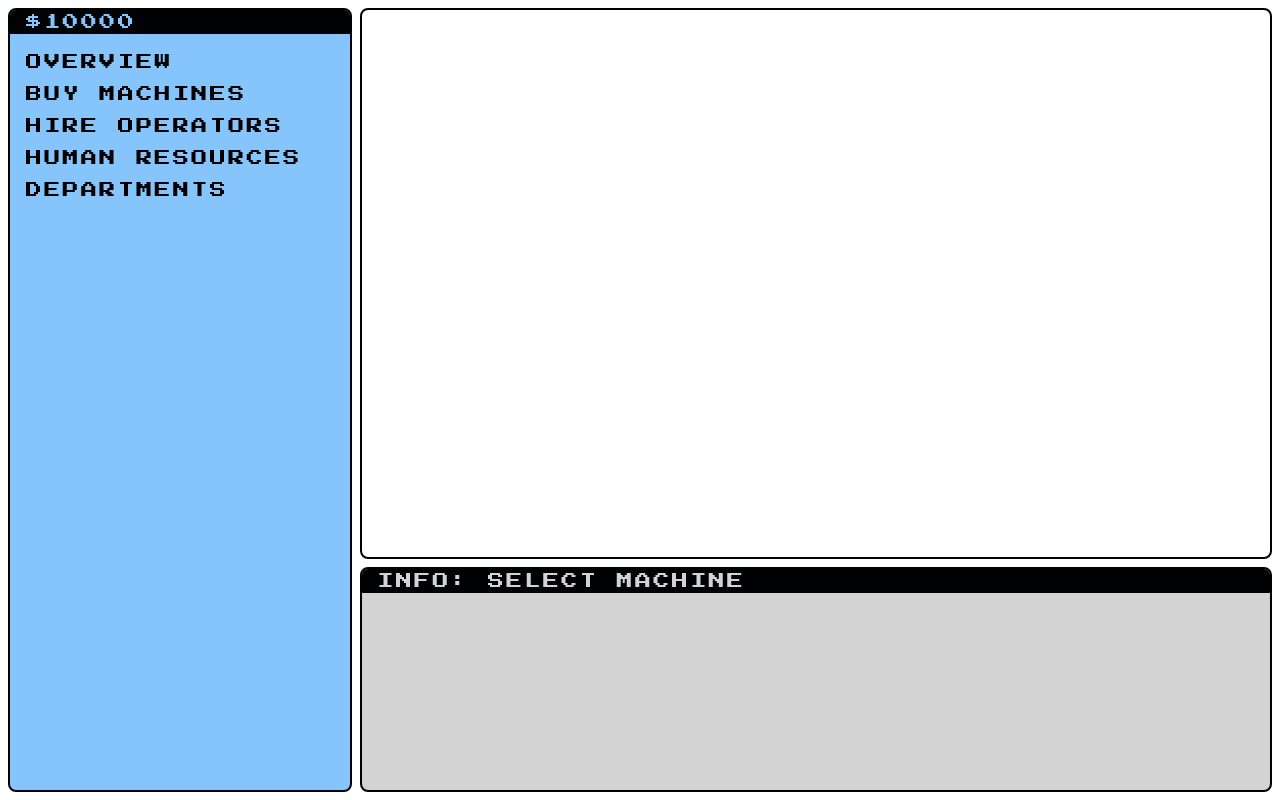
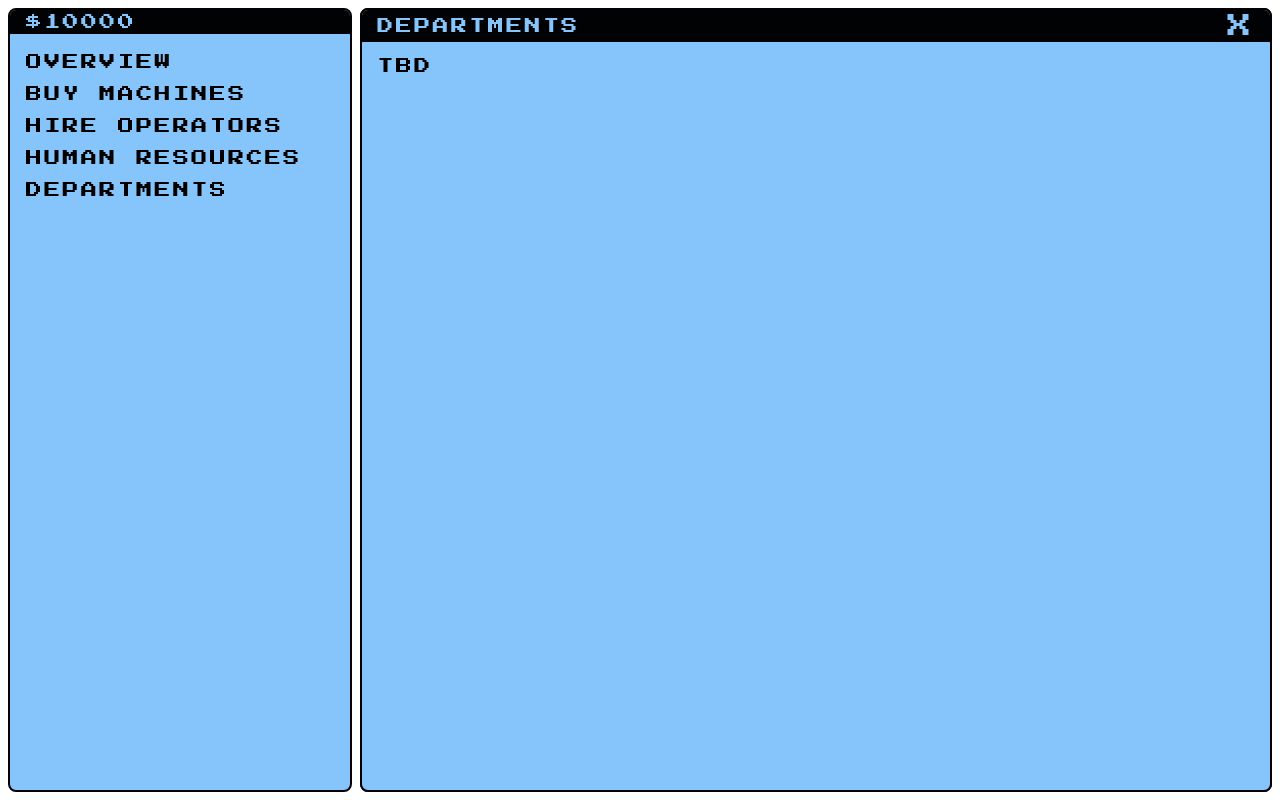
Before and after one commit to K8215/machine-shop-simulator, a React (Vite) app: page / in a window 1280 px wide. Both pictures are taken after a click on the button "DEPARTMENTS". Built offline with nearby package versions, Linux system fonts and the light colour scheme.

Commit message:
hide hire button. added pending departments menu

```diff
--- a/src/App.jsx
+++ b/src/App.jsx
@@ -8,6 +8,7 @@ import {
   HireOperators,
   Overview,
   HumanResources,
+  Departments,
 } from "./components";
 import { useProductionCycle, useControls } from "./hooks";
 
@@ -81,6 +82,9 @@ function App() {
         {openMenu === "hr" && (
           <HumanResources setOpenMenu={setOpenMenu} operators={operators} />
         )}
+        {openMenu === "departments" && (
+          <Departments setOpenMenu={setOpenMenu} />
+        )}
       </div>
     </>
   );
--- /dev/null
+++ b/src/components/Departments/Departments.jsx
@@ -0,0 +1,13 @@
+export default function Departments({ setOpenMenu }) {
+  return (
+    <div className="menu window">
+      <h2>
+        Departments{" "}
+        <button className="button-close" onClick={() => setOpenMenu(null)}>
+          X
+        </button>
+      </h2>
+      <div className="menu-contents">TBD</div>
+    </div>
+  );
+}
--- a/src/components/HireOperators/HireOperators.jsx
+++ b/src/components/HireOperators/HireOperators.jsx
@@ -23,9 +23,9 @@ export default function HireOperator({
         </button>
       </h2>
       <div className="menu-contents">
-        <button className="button-menu" onClick={handleHire}>
+        {/* <button className="button-menu" onClick={handleHire}>
           Hire
-        </button>
+        </button> */}
       </div>
     </div>
   );
--- a/src/components/index.js
+++ b/src/components/index.js
@@ -5,3 +5,4 @@ export { default as Canvas } from "./Canvas/Canvas";
 export { default as HireOperators } from "./HireOperators/HireOperators";
 export { default as HumanResources } from "./HumanResources/HumanResources";
 export { default as Overview } from "./Overview/Overview";
+export { default as Departments } from "./Departments/Departments";
```
